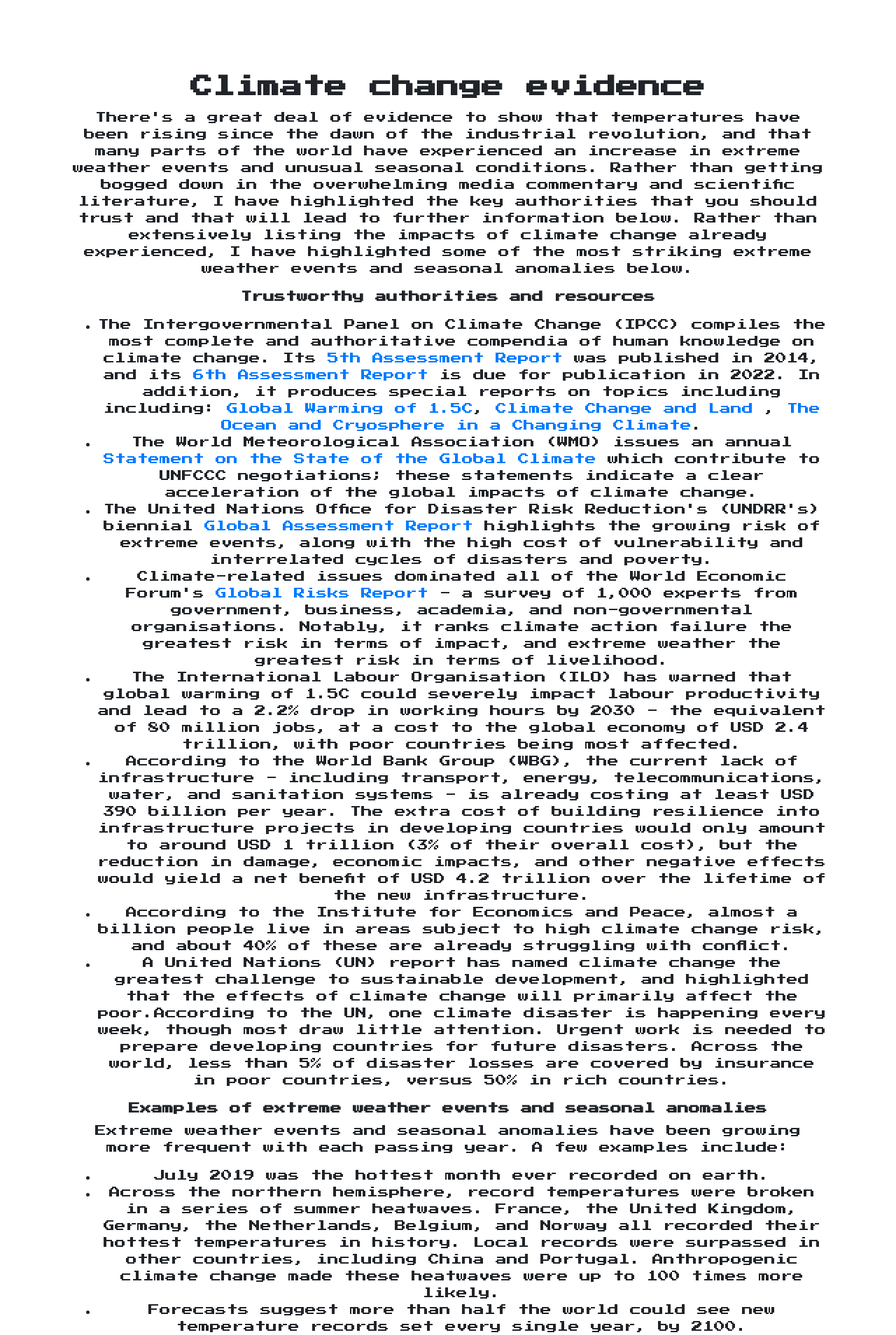
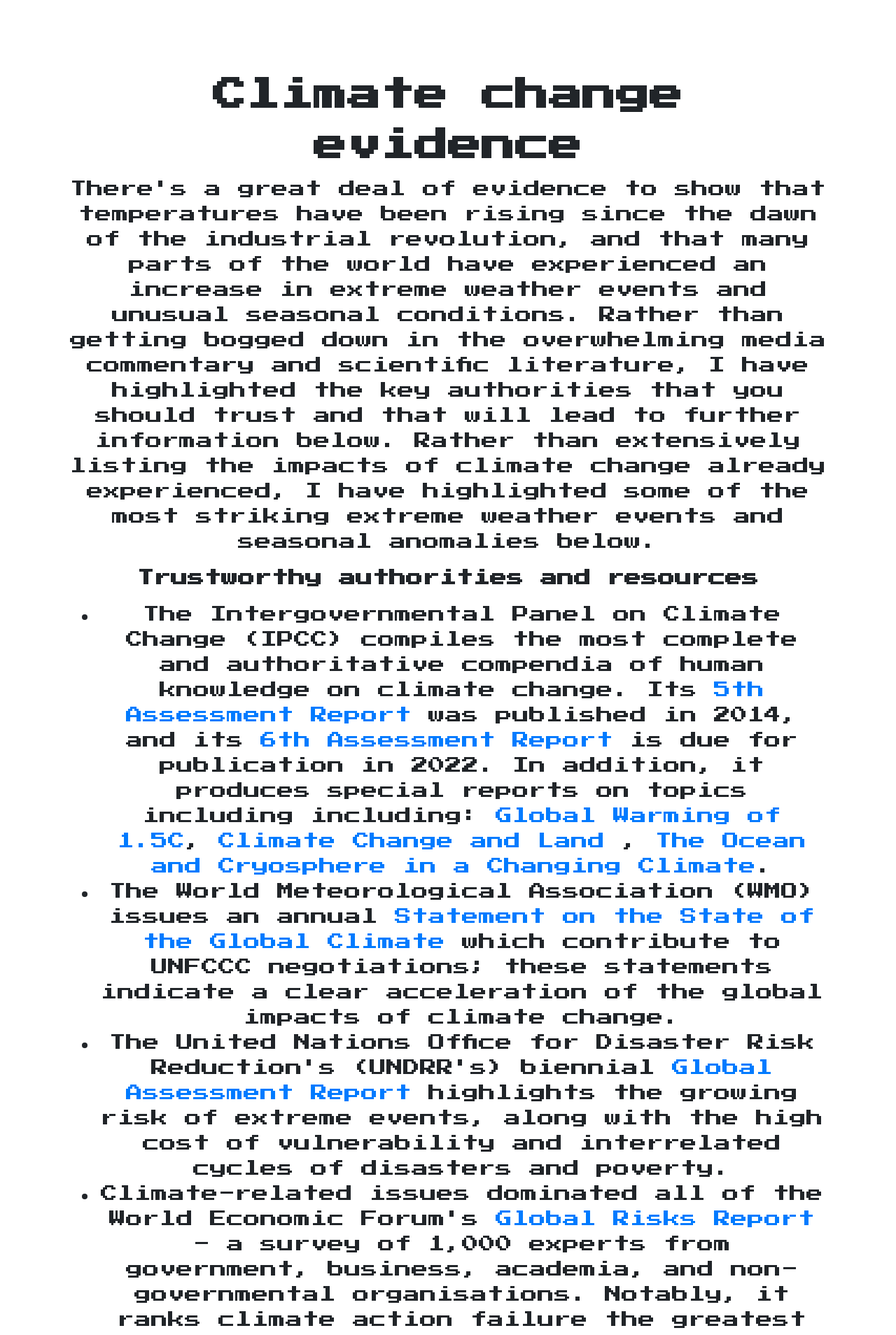
Before and after one commit to mdghayman/Climagotchi, a Flask app: page /evidence in a window 1280 px wide. Shown: the top 1908 px of the page at 70% size. Run offline with Flask 2, Linux system fonts and the light colour scheme; some libraries are stand-ins or nearby versions.

Commit message:
- Added font resizing for different screen sizes.

```diff
--- a/static/base.css
+++ b/static/base.css
@@ -1,8 +1,13 @@
 body {
     margin: 100px;
     text-align: center;
+    font-size: 2rem;
 }
 
-button {
-    margin: 20 20 20 20;
+@media screen and (min-width : 1200px)
+{
+  body
+  {
+    font-size: 1.5rem;
+  }
 }
```
